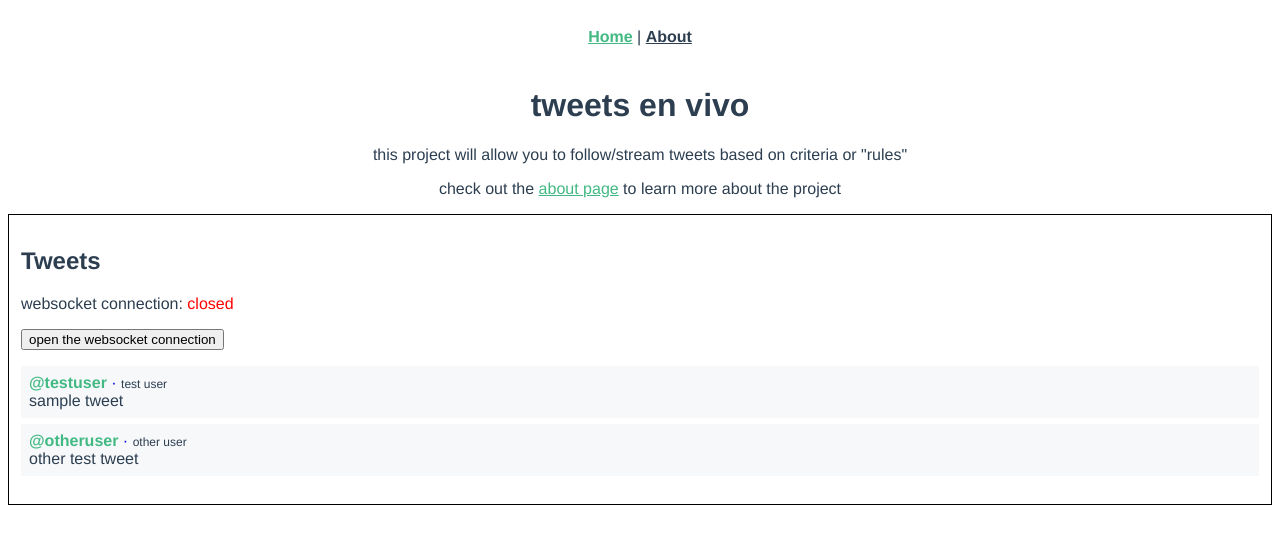
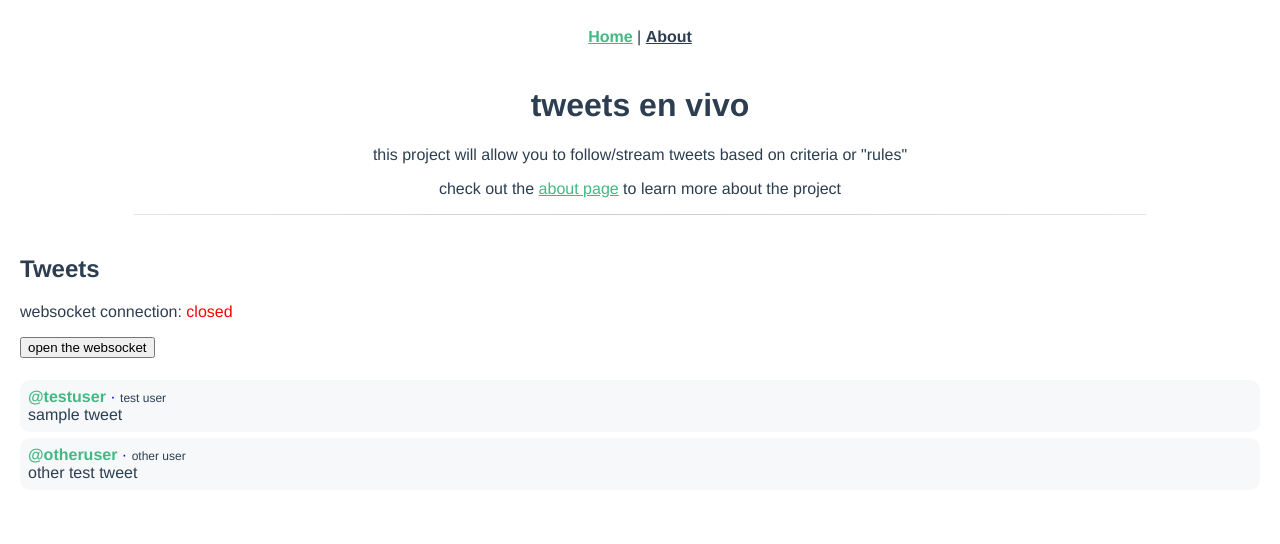
Before and after one commit to nickbouldien/tweets-en-vivo, a Vue app in the folder frontend/: page / in a window 1280 px wide. Shown: the top 544 px of the page. Built offline with nearby package versions, Linux system fonts and the light colour scheme.

Commit message:
UI/css work

```diff
--- a/frontend/src/components/ConnectionInfo.vue
+++ b/frontend/src/components/ConnectionInfo.vue
@@ -1,5 +1,5 @@
 <template>
-  <div class="connection-info">
+  <section class="connection-info">
     <p>
       websocket connection:
       <span v-bind:class="connectionOpen">
@@ -7,14 +7,14 @@
       </span>
     </p>
     <button v-on:click="toggleConnection">
-      {{ connectionOpen === "closed" ? "open" : "close" }} the websocket connection
+      {{ connectionOpen === "closed" ? "open" : "close" }} the websocket
     </button>
     <div v-if="error != null">
       <pre>
         {{ error.toString() }}
       </pre>
     </div>
-  </div>
+  </section>
 </template>
 
 <script lang="ts">
--- a/frontend/src/components/Tweet.vue
+++ b/frontend/src/components/Tweet.vue
@@ -55,8 +55,9 @@ a {
 
 .tweet {
   background-color: #f6f8fa;
+  border-radius: 10px;
+  margin: 6px 0;
   padding: 8px;
-  margin: 6px 0;
 }
 
 .tweet-text {
--- a/frontend/src/components/TweetList.vue
+++ b/frontend/src/components/TweetList.vue
@@ -1,5 +1,5 @@
 <template>
-  <div id="tweet-list">
+  <section id="tweet-list">
     <h2>Tweets</h2>
 
     <ConnectionInfo
@@ -17,7 +17,7 @@
         :tweet="tweet"
       />
     </ul>
-  </div>
+  </section>
 </template>
 
 <script lang="ts">
@@ -91,7 +91,6 @@ export default class TweetList extends Vue {
         tweetResponse = JSON.parse(event.data)
         let tweet: ITweet = this.mapTweetResponseToTweet(tweetResponse);
         console.log("==> tweet: ", tweet);
-        // this.tweets.push(tweet);
         // FIXME - better (more efficient) way to do this?
         this.tweets.unshift(tweet);
       } catch(err) {
@@ -117,13 +116,15 @@ export default class TweetList extends Vue {
 
 <style scoped lang="scss">
 #tweet-list {
+  border-radius: 10px;
   padding: 12px;
   text-align: left;
-  border: 1px solid black;
 }
 
 ul {
+  height: 50vh;
+  list-style: none;
+  overflow-y: scroll;
   padding-left: 0;
-  list-style: none;
 }
 </style>
--- a/frontend/src/views/Home.vue
+++ b/frontend/src/views/Home.vue
@@ -1,6 +1,7 @@
 <template>
   <div class="home">
     <Welcome />
+    <hr />
     <TweetList />
   </div>
 </template>
@@ -18,3 +19,13 @@ import TweetList from '@/components/TweetList.vue';
 })
 export default class Home extends Vue {}
 </script>
+
+<style lang="scss" scoped>
+/* TODO - get rid of this? */
+hr {
+  border: 0;
+  height: 1px;
+  background-image: linear-gradient(to right, rgba(0, 0, 0, 0.1), rgba(0, 0, 0, 0.2), rgba(0, 0, 0, 0.1));
+  width: 80%;
+}
+</style>
```
